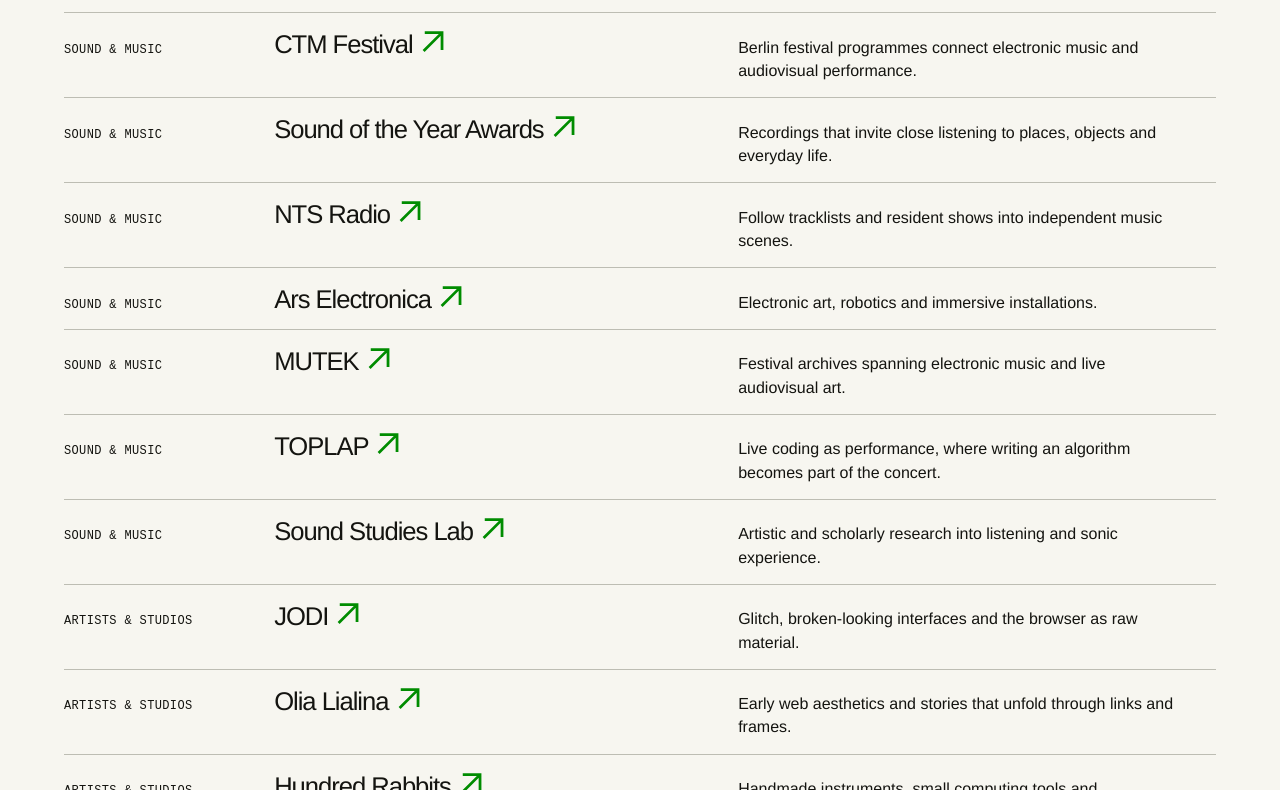
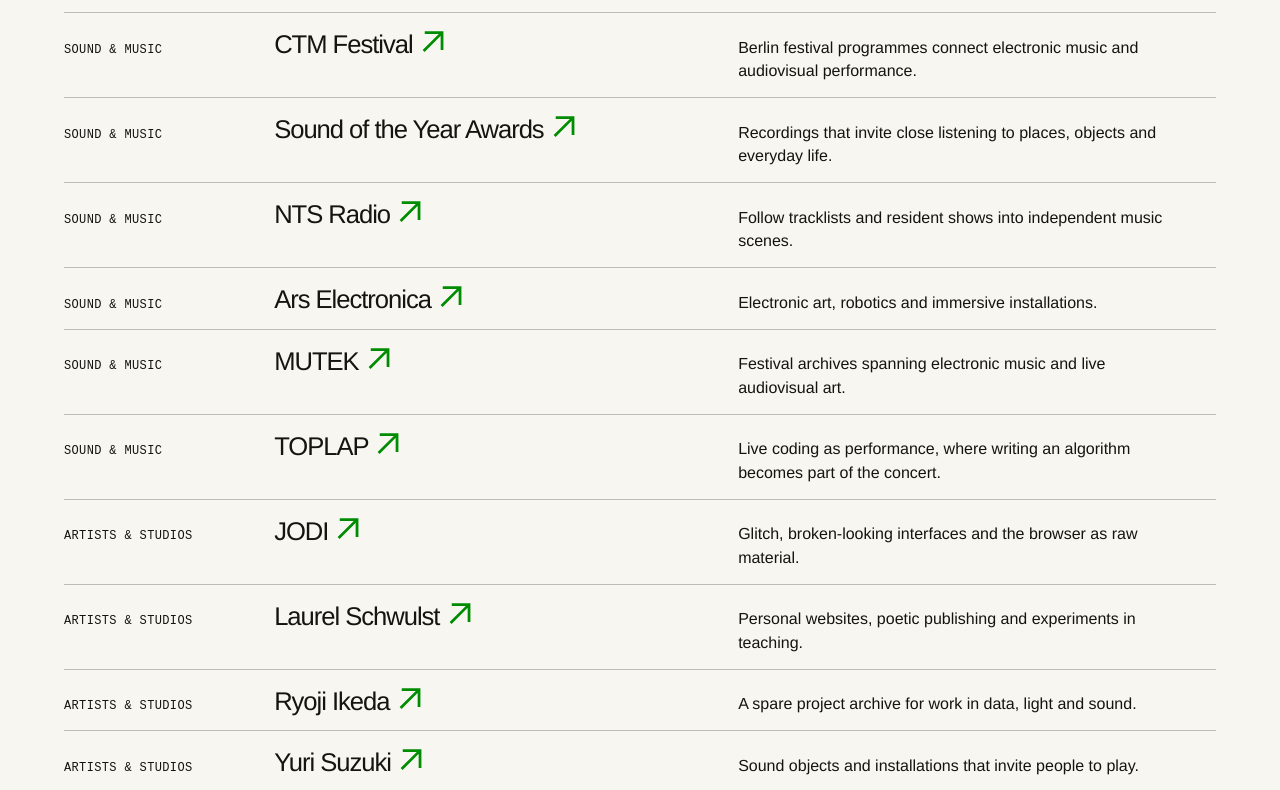
Before and after one commit to kennyhopper-coder/off-grid-index, a plain HTML site: page index.html in a window 1280 px wide. Shown: the part 2010-2800 px from the top of the page. Drawn offline with Linux system fonts and the light colour scheme.

Commit message:
Remove Sound Studies Lab, Olia Lialina and Hundred Rabbits
Removed outdated entries and added new artist links with descriptions.

```diff
--- a/index.html
+++ b/index.html
@@ -57,10 +57,10 @@ article small{text-transform:uppercase;letter-spacing:.03em}
 <article><small>Sound & music</small><a href="https://ars.electronica.art">Ars Electronica <svg class="link-arrow" aria-hidden="true" focusable="false" viewBox="0 0 24 24" fill="none" stroke="currentColor" stroke-width="2.4"><path d="M4 20 20 4M5 4h15v15"/></svg></a><p>Electronic art, robotics and immersive installations.</p></article>
 <article><small>Sound & music</small><a href="https://mutek.org">MUTEK <svg class="link-arrow" aria-hidden="true" focusable="false" viewBox="0 0 24 24" fill="none" stroke="currentColor" stroke-width="2.4"><path d="M4 20 20 4M5 4h15v15"/></svg></a><p>Festival archives spanning electronic music and live audiovisual art.</p></article>
 <article><small>Sound & music</small><a href="https://toplap.org">TOPLAP <svg class="link-arrow" aria-hidden="true" focusable="false" viewBox="0 0 24 24" fill="none" stroke="currentColor" stroke-width="2.4"><path d="M4 20 20 4M5 4h15v15"/></svg></a><p>Live coding as performance, where writing an algorithm becomes part of the concert.</p></article>
-<article><small>Sound & music</small><a href="https://www.soundstudieslab.org">Sound Studies Lab <svg class="link-arrow" aria-hidden="true" focusable="false" viewBox="0 0 24 24" fill="none" stroke="currentColor" stroke-width="2.4"><path d="M4 20 20 4M5 4h15v15"/></svg></a><p>Artistic and scholarly research into listening and sonic experience.</p></article>
+
 <article><small>Artists & studios</small><a href="https://wwwwwwwww.jodi.org">JODI <svg class="link-arrow" aria-hidden="true" focusable="false" viewBox="0 0 24 24" fill="none" stroke="currentColor" stroke-width="2.4"><path d="M4 20 20 4M5 4h15v15"/></svg></a><p>Glitch, broken-looking interfaces and the browser as raw material.</p></article>
-<article><small>Artists & studios</small><a href="https://www.teleportacia.org">Olia Lialina <svg class="link-arrow" aria-hidden="true" focusable="false" viewBox="0 0 24 24" fill="none" stroke="currentColor" stroke-width="2.4"><path d="M4 20 20 4M5 4h15v15"/></svg></a><p>Early web aesthetics and stories that unfold through links and frames.</p></article>
-<article><small>Artists & studios</small><a href="https://100r.co">Hundred Rabbits <svg class="link-arrow" aria-hidden="true" focusable="false" viewBox="0 0 24 24" fill="none" stroke="currentColor" stroke-width="2.4"><path d="M4 20 20 4M5 4h15v15"/></svg></a><p>Handmade instruments, small computing tools and documentation of a shared practice.</p></article>
+
+
 <article><small>Artists & studios</small><a href="https://laurelschwulst.com">Laurel Schwulst <svg class="link-arrow" aria-hidden="true" focusable="false" viewBox="0 0 24 24" fill="none" stroke="currentColor" stroke-width="2.4"><path d="M4 20 20 4M5 4h15v15"/></svg></a><p>Personal websites, poetic publishing and experiments in teaching.</p></article>
 <article><small>Artists & studios</small><a href="https://www.ryojiikeda.com">Ryoji Ikeda <svg class="link-arrow" aria-hidden="true" focusable="false" viewBox="0 0 24 24" fill="none" stroke="currentColor" stroke-width="2.4"><path d="M4 20 20 4M5 4h15v15"/></svg></a><p>A spare project archive for work in data, light and sound.</p></article>
 <article><small>Artists & studios</small><a href="https://yurisuzuki.com">Yuri Suzuki <svg class="link-arrow" aria-hidden="true" focusable="false" viewBox="0 0 24 24" fill="none" stroke="currentColor" stroke-width="2.4"><path d="M4 20 20 4M5 4h15v15"/></svg></a><p>Sound objects and installations that invite people to play.</p></article>
```
